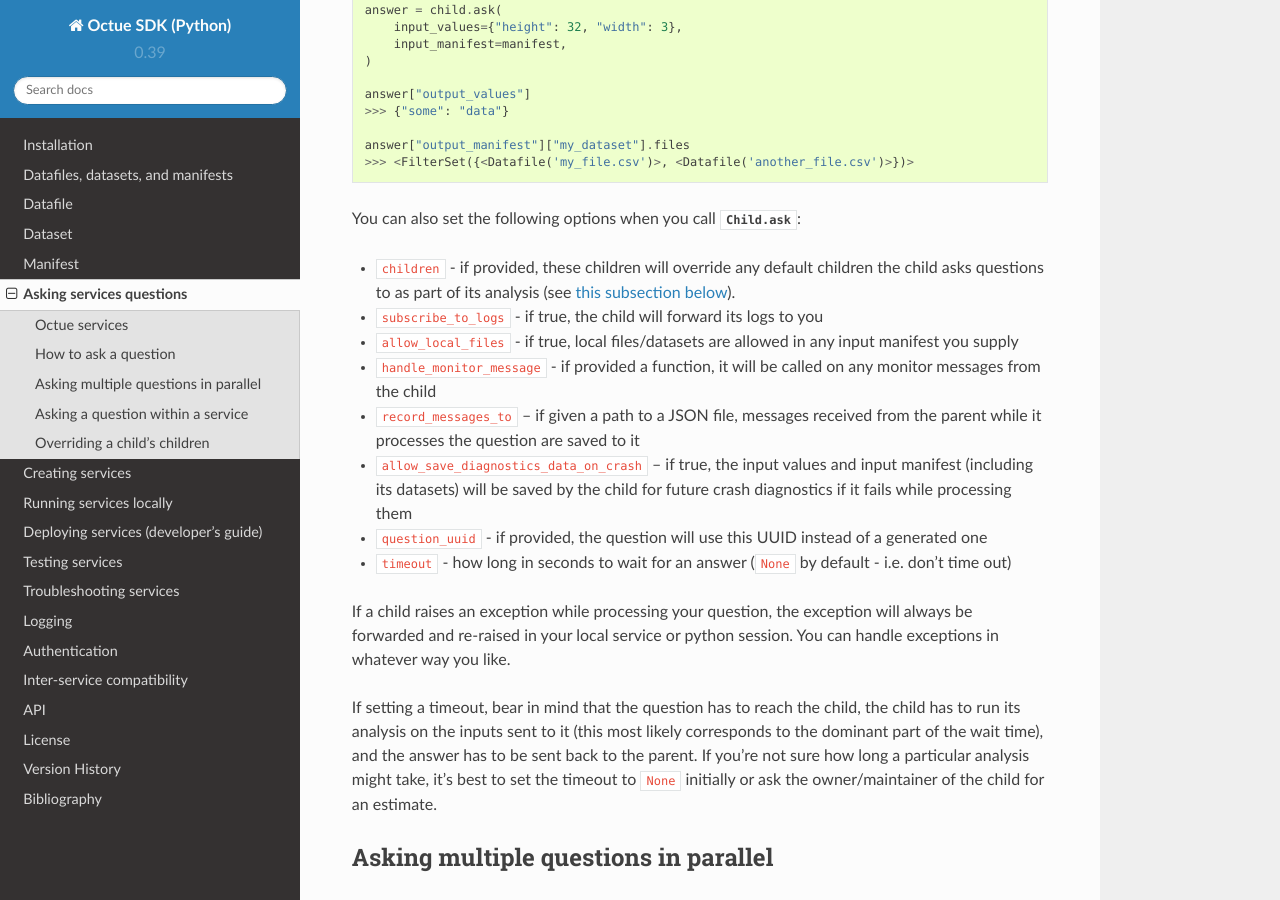
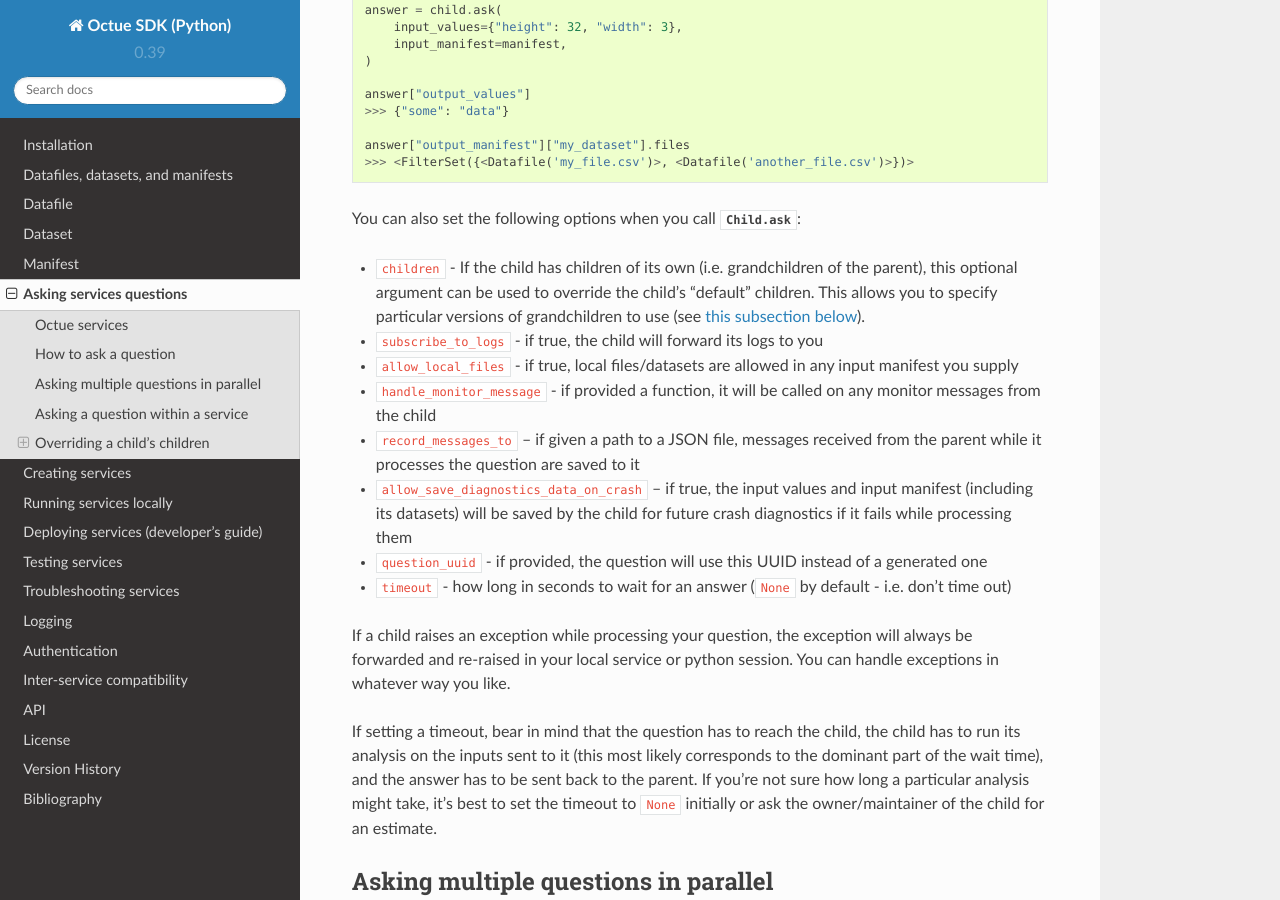
Before and after one commit to octue/octue-sdk-python, a Sphinx documentation site: the page built from docs/source/asking_questions.rst, in a window 1280 px wide and 900 px high, scrolled down 1210 px. Built offline with Sphinx 7.4.7 and the Read the Docs theme 2.0.0, drawn with Linux system fonts in a browser that asks for light colours; some of the changed text lies outside the part shown.

Commit message:
DOC: Update asking questions doc
skipci

```diff
--- a/docs/source/asking_questions.rst
+++ b/docs/source/asking_questions.rst
@@ -5,7 +5,7 @@
 =========================
 
 Octue services
---------------
+==============
 
 There's a growing range of live :ref:`services <service_definition>` in the Octue ecosystem that you can ask questions
 to and get answers from. Currently, all of them are related to wind energy. Here's a quick glossary of terms before we
@@ -38,7 +38,7 @@
 
 
 How to ask a question
----------------------
+=====================
 You can ask any service a question if you have its service ID, project name, and permissions. The question is formed of
 input values and/or an input manifest.
 
@@ -65,7 +65,7 @@
 
 You can also set the following options when you call :mod:`Child.ask <octue.resources.child.Child.ask>`:
 
-- ``children`` - if provided, these children will override any default children the child asks questions to as part of its analysis (see :ref:`this subsection below <overriding_children>`).
+- ``children`` - If the child has children of its own (i.e. grandchildren of the parent), this optional argument can be used to override the child's "default" children. This allows you to specify particular versions of grandchildren to use (see :ref:`this subsection below <overriding_children>`).
 - ``subscribe_to_logs`` - if true, the child will forward its logs to you
 - ``allow_local_files`` - if true, local files/datasets are allowed in any input manifest you supply
 - ``handle_monitor_message`` - if provided a function, it will be called on any monitor messages from the child
@@ -84,7 +84,7 @@
 
 
 Asking multiple questions in parallel
--------------------------------------
+=====================================
 You can also ask multiple questions to a service in parallel.
 
 .. code-block:: python
@@ -104,7 +104,7 @@
 
 
 Asking a question within a service
-----------------------------------
+==================================
 If you have :doc:`created your own Octue service <creating_services>` and want to ask children questions, you can do
 this more easily than above. Children are accessible from the ``analysis`` object by the keys you give them in the
 :ref:`app configuration <app_configuration>` file. For example, you can ask an ``elevation`` service a question like
@@ -164,7 +164,7 @@
 .. _overriding_children:
 
 Overriding a child's children
------------------------------
+=============================
 If the child you're asking a question to has its own children (static children), you can override these by providing the
 IDs of the children you want it to use (dynamic children) to the :mod:`Child.ask <octue.resources.child.Child.ask>`
 method. Questions that would have gone to the static children will instead go to the dynamic children. Note that:
@@ -224,3 +224,9 @@
             },
         ],
     )
+
+Overriding beyond the first generation
+--------------------------------------
+It's an intentional choice to only go one generation deep with overriding children. If you need to be able to specify a
+whole tree of children, grandchildren, and so on, please `upvote this issue.
+<https://github.com/octue/octue-sdk-python/issues/528>`_
```
